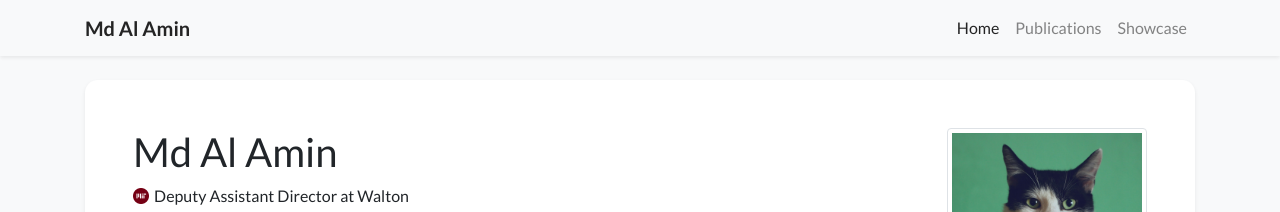
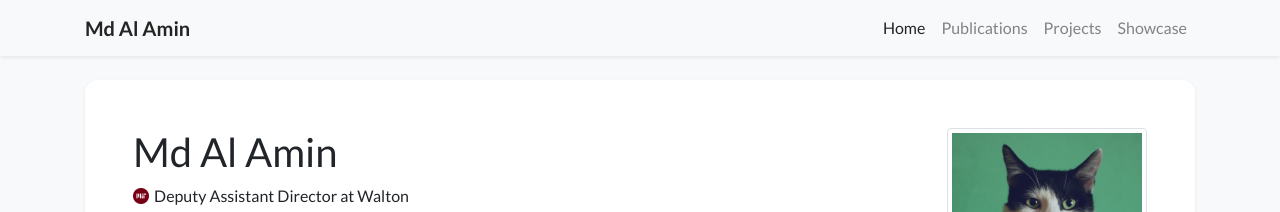
Before and after one commit to Alamin-Tokee/alamin-tokee.github.io, a Jekyll site: the page built from index.html, in a window 1280 px wide. Shown: the top 212 px of the page. Built offline with Jekyll 4.4.1, drawn with Linux system fonts in a browser that asks for light colours; nearby versions of some CDN libraries; a style sheet for code colours, icons or effects is not loaded.

Commit message:
Academic portfolio

```diff
--- a/_data/display.yml
+++ b/_data/display.yml
@@ -1,5 +1,6 @@
 homepage:
   show_experience: true
+  show_certifications: true
   show_news: true
   show_selected_publications: true
   num_news: 10
--- a/_data/navigation.yml
+++ b/_data/navigation.yml
@@ -5,5 +5,7 @@ pages:
   url: /
 - name: Publications
   url: /publications
+- name: Projects
+  url: /projects
 - name: Showcase
   url: /showcase
```
